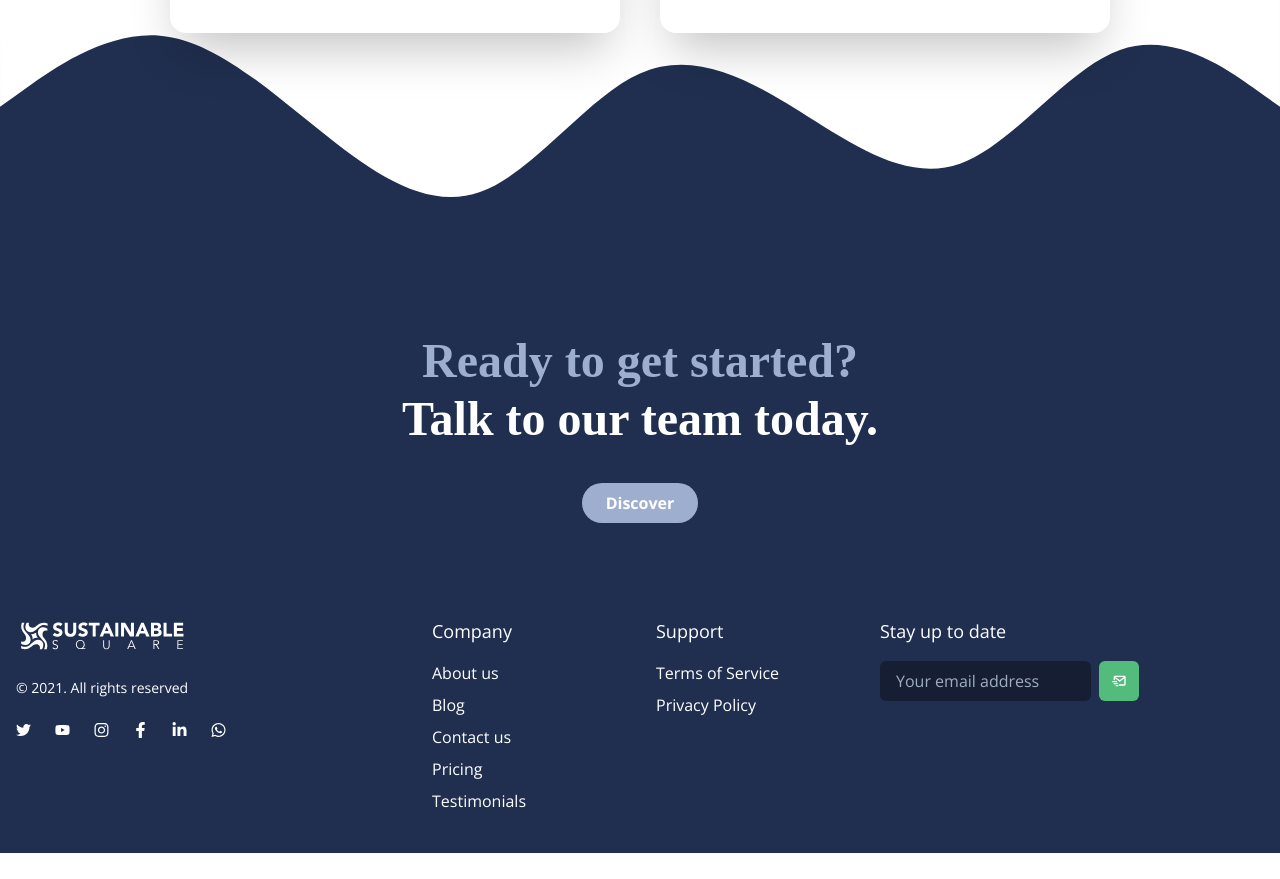
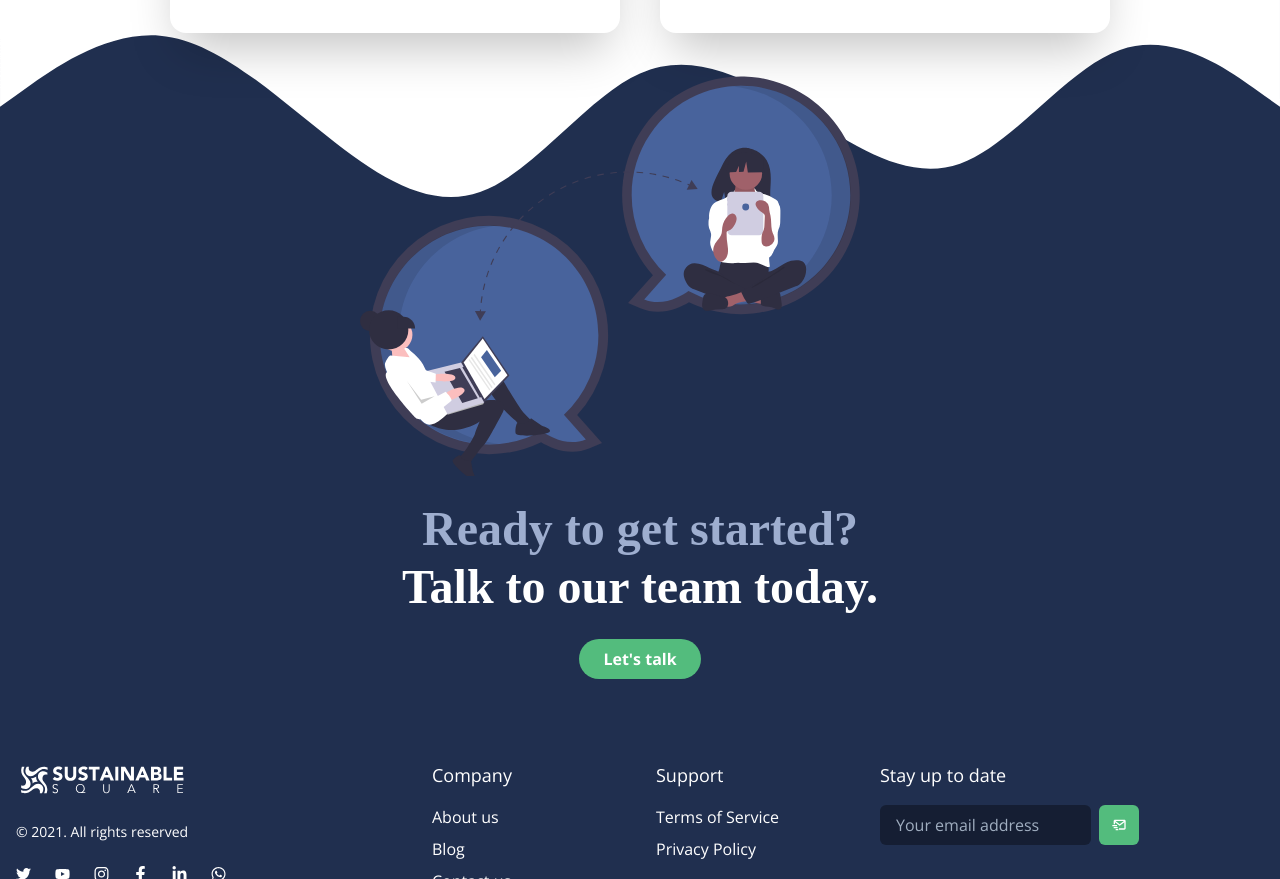
Before and after one commit to dgoktenss/website, a Gatsby site: page / in a window 1280 px wide. Shown: the part 3461-4340 px from the top of the page. Before the commit the page ends 4314 px from the top, so only its background shows below. Built offline with nearby package versions, Linux system fonts and the light colour scheme; Gatsby itself is replaced by a stand-in of ours; a web font is replaced by a local one.

Commit message:
updated footer image

```diff
--- a/src/pages/index.js
+++ b/src/pages/index.js
@@ -35,6 +35,7 @@ import "@fontsource/domine/700.css";
   import esg from "../assets/undraw_environment_iaus.svg";
   import climatechange from "../assets/undraw_circles_y7s2.svg";
   import corpsoc from "../assets/undraw_collab_8oes.svg";
+  import letstalk from "../assets/undraw_real_time_collaboration_c62i.svg";
   import squarelysus from "../assets/landing-squarelysus.svg";
   import squarelyimp from "../assets/landing-sqimpact.svg";
   import delivered from "../assets/checklist.png";
@@ -376,23 +377,26 @@ const IndexPage = () => {
       <Stack
         textAlign={'center'}
         align={'center'}
-        spacing={{ base: 8, md: 9 }}
+        spacing={{ base: 5, md: 6 }}
         py={{ base: 15, md: 19 }}>
-          <Flex
-            justify={'center'}
-            align={'center'}
+          <Box
             position={'relative'}
-            w={'full'}>
-              {/* <Image
-                alt={'Image'}
-                fit={'contain'}
-                align={'center'}
-                w={'40%'}
-                src={
-                    collab
-                  }
-              /> */}
-          </Flex>
+            height={'400px'}
+            width={'50%'}
+            overflow={'hidden'}
+            mt={-220}
+            >
+            <Image
+            position={'relative'}
+              alt={'Hero Image'}
+              fit={'contain'}
+              align={'center'}
+              w={500}
+              src={
+                letstalk
+              }
+            />
+          </Box>
         <Heading
           fontWeight={'700'}
           color={"blue.100"}
@@ -409,9 +413,9 @@ const IndexPage = () => {
             rounded={'full'}
             px={6}
             colorScheme={'green'}
-            bg={'blue.100'}
+            bg={'green.200'}
             _hover={{ bg: 'orange.500' }}>
-            Discover
+            Let's talk
           </Button>
         </Stack>
         <Flex>
```
Also changed, not shown: src/assets/undraw_real_time_collaboration_c62i.svg (added).
